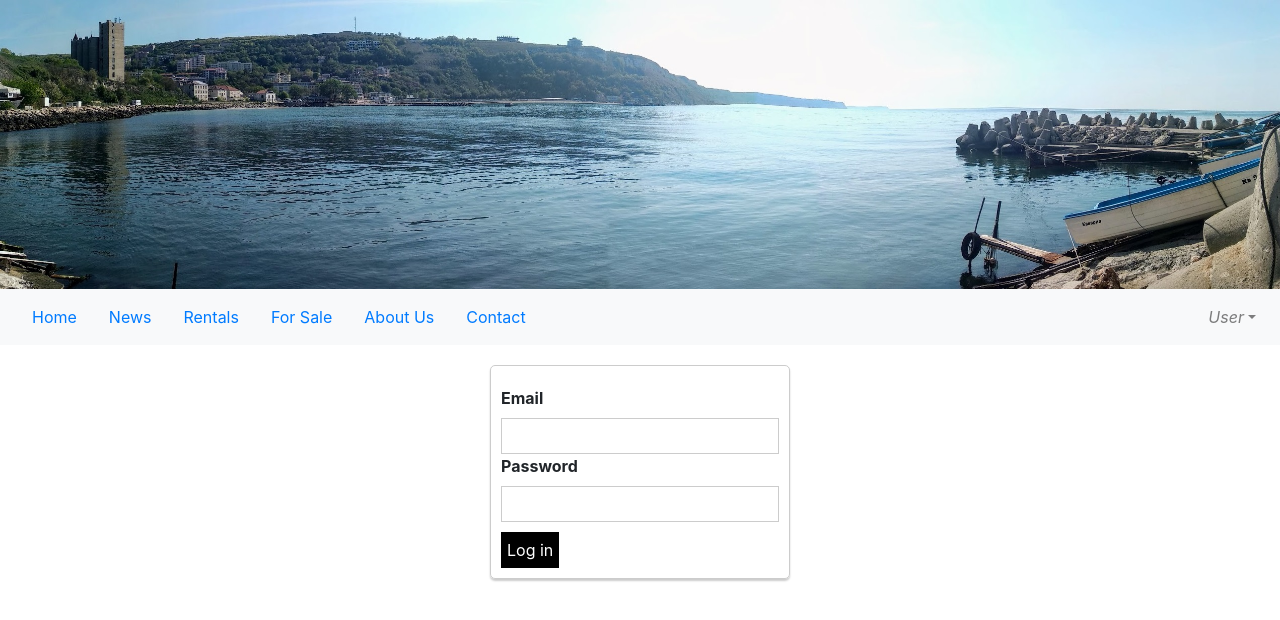
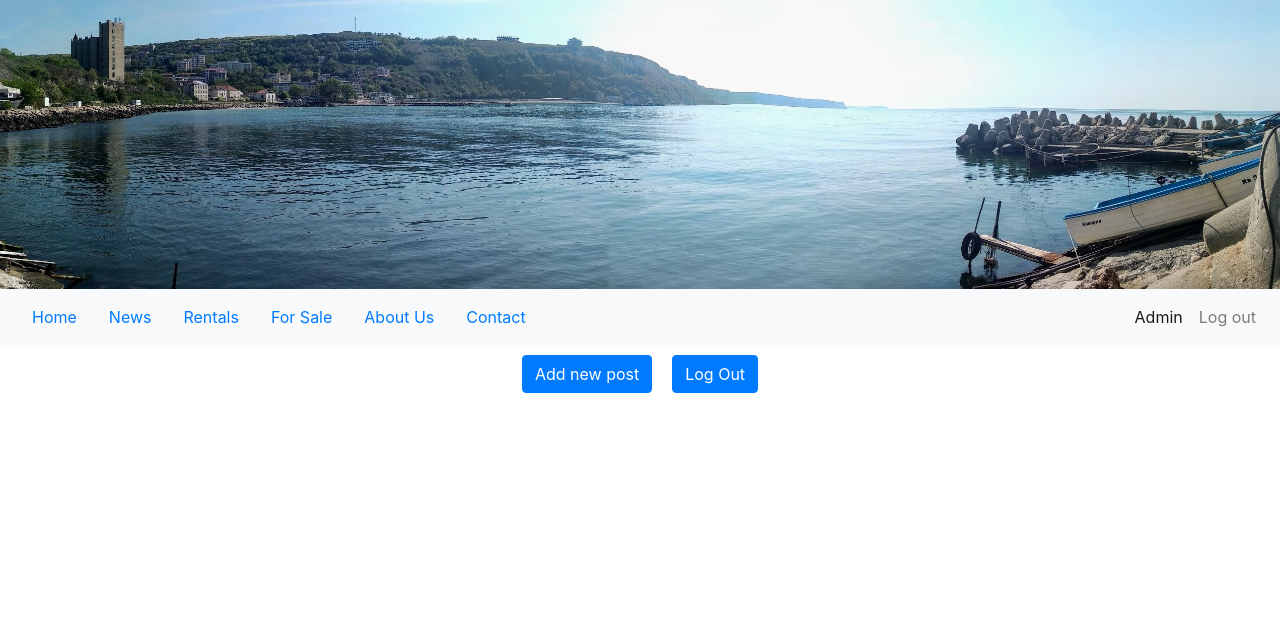
Before and after one commit to thmsn123/real-estate-project, a Vue app: page /admin in a window 1280 px wide. Before the commit this address led to /auth. Shown: the top 620 px of the page. Built offline with nearby package versions, Linux system fonts and the light colour scheme; sample sign-in values are in the browser's storage.

Commit message:
Add route guards, fix session storing

```diff
--- a/src/components/Navigation.vue
+++ b/src/components/Navigation.vue
@@ -15,29 +15,14 @@
         <router-link class="nav-link" active-class="active" to="/forSale">For Sale</router-link>
         <router-link class="nav-link" active-class="active" to="/aboutUs">About Us</router-link>
         <router-link class="nav-link" active-class="active" to="/contact">Contact</router-link>
-
-        <!-- Right aligned nav items -->
         <b-navbar-nav class="ml-auto">
-          <!-- <b-nav-form>
-            <b-form-input size="sm" class="mr-sm-2" placeholder="Search"></b-form-input>
-            <b-button size="sm" class="my-2 my-sm-0" type="submit">Search</b-button>
-          </b-nav-form> -->
-
-          <!-- <b-nav-item-dropdown text="Lang" right>
-            <b-dropdown-item href="#">BG</b-dropdown-item>
-            <b-dropdown-item href="#">EN</b-dropdown-item>
-            <b-dropdown-item href="#">DE</b-dropdown-item>
-          </b-nav-item-dropdown> -->
-
-          <b-nav-item-dropdown right>
-            <!-- Using 'button-content' slot -->
-            <template slot="button-content">
-              <em>User</em>
+          <template v-if="isAuthenticated">
+            <router-link class="nav-link" active-class="active" to="/admin">Admin</router-link>
+            <a class="nav-link" active-class="active" href="/" @click="clearSession">Log out</a>
           </template>
-            <b-dropdown-item @click="$router.push('/auth')">Login</b-dropdown-item>
-            <b-dropdown-item @click="$router.push('/admin')">Admin panel</b-dropdown-item>
-            <b-dropdown-item href="#">Sign Out</b-dropdown-item>
-          </b-nav-item-dropdown>
+          <template v-else>
+            <router-link class="nav-link" active-class="active" to="/auth">Login</router-link>
+          </template>
         </b-navbar-nav>
       </b-collapse>
     </b-navbar>
@@ -45,7 +30,9 @@
 </template>
 
 <script>
-import backgroundImage from '../assets/background.jpg'
+import backgroundImage from "../assets/background.jpg";
+import { mapGetters } from "vuex";
+
 export default {
   name: "NavBar",
   data() {
@@ -54,7 +41,14 @@ export default {
       imgProps: {
         height: 200
       }
-
+    };
+  },
+  computed: {
+    ...mapGetters(["isAuthenticated"])
+  },
+  methods: {
+    clearSession() {
+      localStorage.clear();
     }
   }
 };
--- a/src/middleware/auth.js
+++ /dev/null
@@ -1,9 +0,0 @@
-export default function checkAuth ({ next, store }){
-    if(!store.getters.isAuthenticated){
-        return next({
-           name: 'auth'
-        })
-    }
-
-    return next()
-   }
--- a/src/middleware/middlewarePipeline.js
+++ /dev/null
@@ -1,18 +0,0 @@
-function middlewarePipeline (context, middleware, index) {
-    const nextMiddleware = middleware[index]
-
-    if(!nextMiddleware){
-        return context.next
-    }
-
-    return () => {
-        const nextPipeline = middlewarePipeline(
-            context, middleware, index + 1
-        )
-
-        nextMiddleware({ ...context, next: nextPipeline })
-
-    }
-}
-
-export default middlewarePipeline
--- a/src/router.js
+++ b/src/router.js
@@ -13,14 +13,11 @@ import Auth from "./views/Admin/Auth.vue"
 import Admin from "./views/Admin/AdminPanel.vue"
 import NewPost from "./views/Admin/NewPost.vue"
 import ErrorComponent from "./views/Error.vue"
-import checkAuth from "./middleware/auth.js"
 import store from "../src/store.js"
-import middlewarePipeline from "./middleware/middlewarePipeline.js"
-
 
 Vue.use(Router);
 
-const router = new Router({
+export default new Router({
   mode: "history",
   base: process.env.BASE_URL,
   routes: [
@@ -72,22 +69,46 @@ const router = new Router({
     {
       path: "/auth",
       name: "auth",
-      component: Auth
+      component: Auth,
+      beforeEnter(to, from, next) {
+        if (!store.getters.isAuthenticated) {
+          console.log('not auth');
+
+          next()
+        } else {
+          console.log('auth');
+          next({
+            name: "home"
+          });
+        }
+      }
     },
     {
       path: "/admin",
       name: "admin",
       component: Admin,
-      meta: {
-        middleware: [checkAuth]
+      beforeEnter(to, from, next) {
+        if (store.getters.isAuthenticated) {
+          next()
+        } else {
+          next({
+            name: "auth"
+          });
+        }
       }
     },
     {
       path: "/admin/newpost",
       name: "newpost",
       component: NewPost,
-      meta: {
-        middleware: [checkAuth]
+      beforeEnter(to, from, next) {
+        if (store.getters.isAuthenticated) {
+          next()
+        } else {
+          next({
+            name: "auth"
+          });
+        }
       }
     },
     {
@@ -96,26 +117,3 @@ const router = new Router({
     }
   ]
 });
-
-router.beforeEach((to, from, next) => {
-  if (!to.meta.middleware) {
-      return next()
-  }
-  const middleware = to.meta.middleware
-
-  const context = {
-      to,
-      from,
-      next,
-      store
-  }
-
-
-  return middleware[0]({
-      ...context,
-      next: middlewarePipeline(context, middleware, 1)
-  })
-
-})
-
-export default router
--- a/src/store.js
+++ b/src/store.js
@@ -22,8 +22,15 @@ export default new Vuex.Store({
     loadedNews(state) {
       return state.loadedNews
     },
-    isAuthenticated(state){
-      return state.authToken != null;
+    isAuthenticated(state) {
+      let token = localStorage.getItem('token');
+      let expirationDate = localStorage.getItem("tokenExpiration");
+
+      if (token !== null || state.authToken !== null) {
+        return true
+      } else {
+        return false
+      }
     }
   },
   mutations: {
@@ -82,8 +89,6 @@ export default new Vuex.Store({
         password: authData.password,
         returnSecureToken: true
       }).then(result => {
-        console.log(result);
-
         context.commit('setToken', result.data.idToken);
         localStorage.setItem("token", result.data.idToken);
         localStorage.setItem('tokenExpiration', new Date().getTime() + +result.data.expiresIn * 1000);
--- a/src/views/Admin/Auth.vue
+++ b/src/views/Admin/Auth.vue
@@ -4,11 +4,11 @@
       <form @submit.prevent="onSubmit">
         <div class="input-control">
           <label for="email">Email</label>
-          <input type="text" v-model="email" value="email" id="email" />
+          <input type="text" v-model="$v.email.$model" value="email" id="email" />
           <label for="password">Password</label>
-          <input type="password" v-model="password" value="password" id />
+          <input type="password" v-model="$v.password.$model" value="password" id />
         </div>
-        <button value="Log in">Log in</button>
+        <button value="Log in" :disabeld="$v.error">Log in</button>
       </form>
     </div>
   </div>
```
Lines whose indentation alone changed are shown as unchanged.
